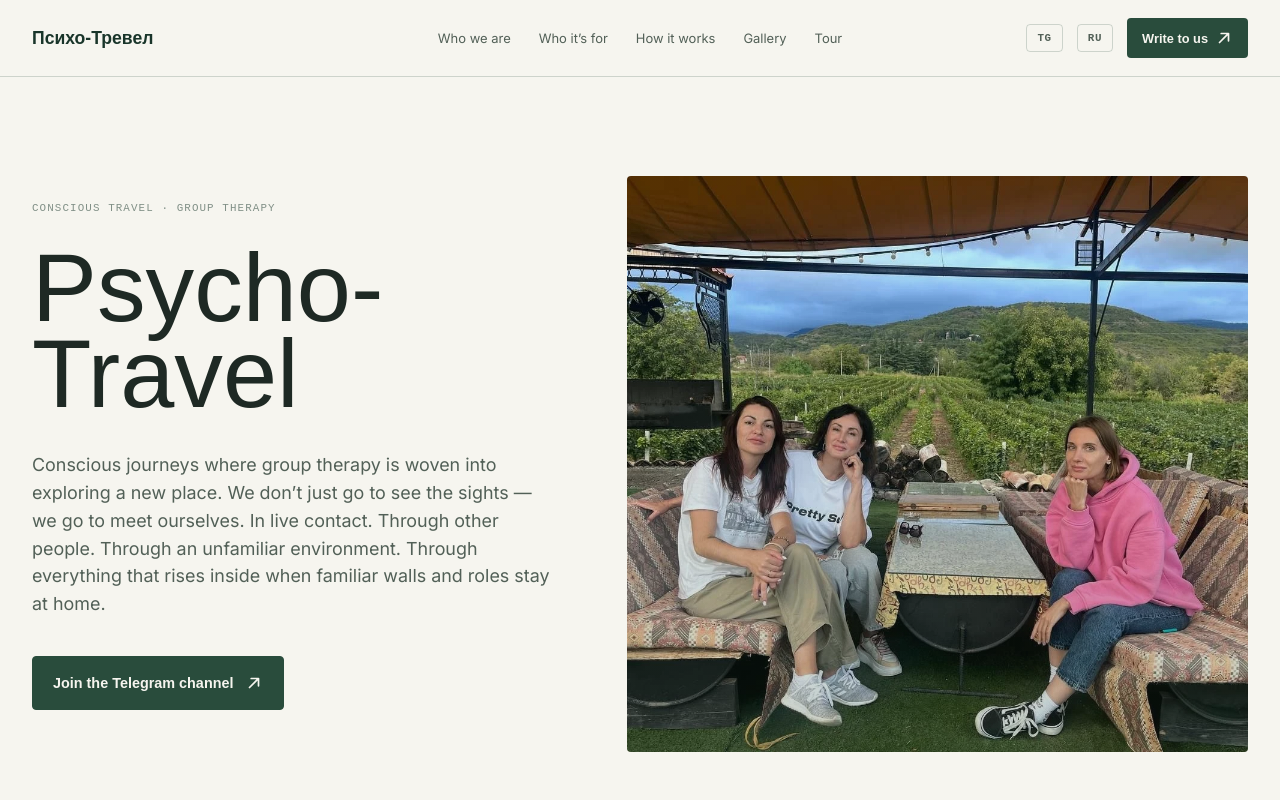
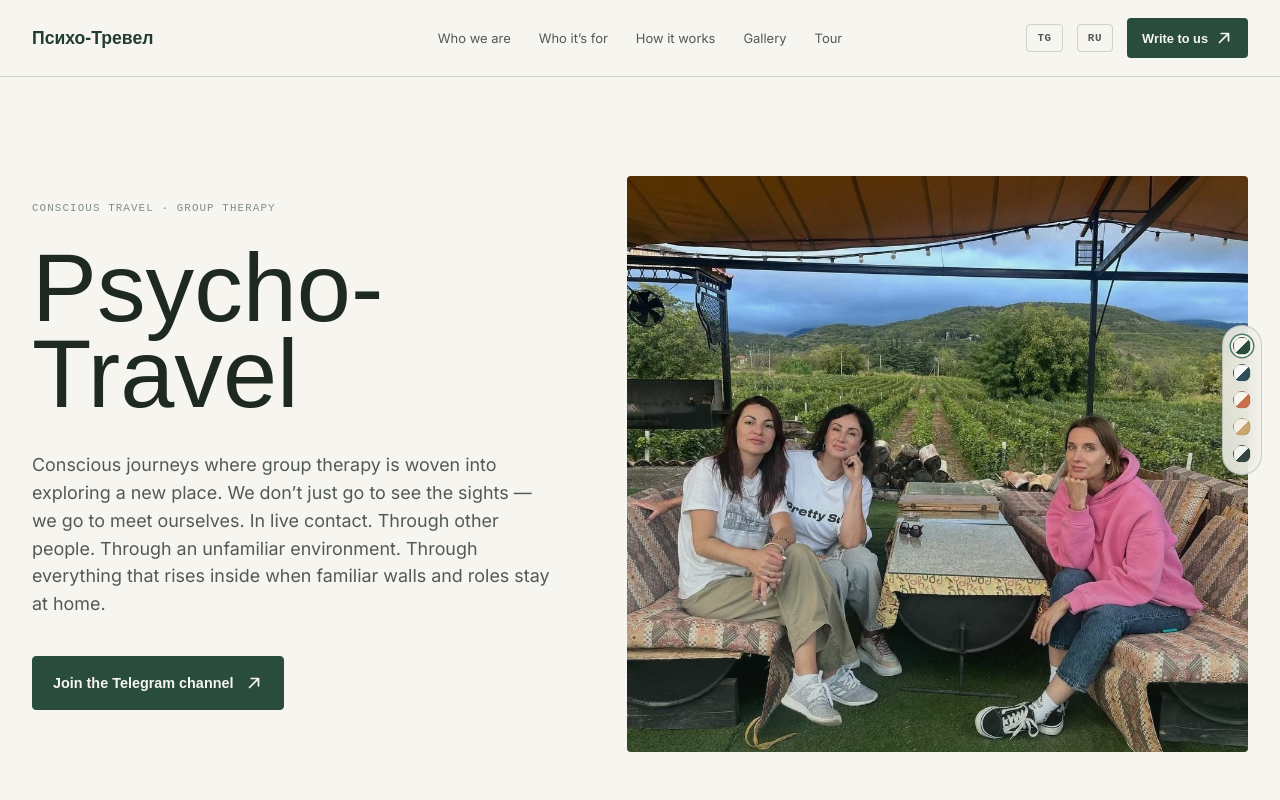
Before and after one commit to Nikzoom/project1.0, a React (Vite) app: page / in a window 1280 px wide. Shown: the top 800 px of the page. Built offline with nearby package versions, Linux system fonts and the light colour scheme.

Commit message:
palitr upd

```diff
--- a/src/App.css
+++ b/src/App.css
@@ -1,34 +1,77 @@
 :root {
+  /* Базовые цвета активной палитры (переопределяются через data-theme на <html>) */
   --bg: #f6f5ef;
   --surface: #eeede4;
-  --paper: #fbfaf6;
   --ink: #1e2924;
-  --ink-soft: #526057;
   --ink-muted: #819087;
   --accent: #294c3c;
-  --accent-deep: #19352a;
-  --accent-pale: #d7dfd5;
-  --line: rgba(41, 76, 60, .2);
-  --line-dark: rgba(246, 245, 239, .22);
+  --accent-bright: #4d7c64;
+
+  /* Производные считаются от базовых, поэтому в каждой палитре остаются в той же гамме */
+  --paper: color-mix(in srgb, var(--bg) 60%, #ffffff);
+  --ink-soft: color-mix(in srgb, var(--ink) 76%, var(--bg));
+  --accent-deep: color-mix(in srgb, var(--accent) 70%, #101614);
+  --accent-pale: color-mix(in srgb, var(--accent) 14%, var(--bg));
+  --on-dark: var(--bg);
+  --line: color-mix(in srgb, var(--accent) 20%, transparent);
+  --line-dark: color-mix(in srgb, var(--on-dark) 22%, transparent);
+
   --radius: 4px;
   --transition: cubic-bezier(.22, 1, .36, 1);
+}
+
+/* Палитры из palitra.txt */
+[data-theme='nordic'] {
+  --bg: #F5F7F8;
+  --surface: #E9EEF0;
+  --ink: #223033;
+  --ink-muted: #AAB9B6;
+  --accent: #2E4E5A;
+  --accent-bright: #78A6A8;
+}
+
+[data-theme='terracotta'] {
+  --bg: #F8F4EE;
+  --surface: #F1E7DB;
+  --ink: #2D2D2D;
+  --ink-muted: #A58D73;
+  --accent: #4B5B47;
+  --accent-bright: #C96F4A;
+}
+
+[data-theme='sand'] {
+  --bg: #F5EFE5;
+  --surface: #ECE4D6;
+  --ink: #2C2B28;
+  --ink-muted: #7A8A73;
+  --accent: #3F5648;
+  --accent-bright: #C9A66B;
+}
+
+[data-theme='stone'] {
+  --bg: #F2F2EE;
+  --surface: #E7E8E3;
+  --ink: #242826;
+  --ink-muted: #80857E;
+  --accent: #364540;
+  --accent-bright: #B89F7A;
 }
 
 * { box-sizing: border-box; }
 .wrap { width: min(100% - 64px, 1360px); margin: 0 auto; }
 .eyebrow { font-family: 'JetBrains Mono Variable', monospace; font-size: .68rem; line-height: 1.35; letter-spacing: .1em; text-transform: uppercase; color: var(--ink-muted); }
 
-header { position: fixed; z-index: 50; inset: 0 0 auto; background: rgba(246,245,239,.84); backdrop-filter: blur(14px); border-bottom: 1px solid var(--line); }
+header { position: fixed; z-index: 50; inset: 0 0 auto; background: color-mix(in srgb, var(--bg) 84%, transparent); backdrop-filter: blur(14px); border-bottom: 1px solid var(--line); }
 .nav { width: min(100% - 64px, 1360px); height: 76px; margin: auto; display: grid; grid-template-columns: 1fr auto 1fr; align-items: center; gap: 24px; }
 .brand { font-family: 'Inter Tight Variable', sans-serif; font-size: 1.1rem; font-weight: 600; color: var(--accent-deep); text-decoration: none; }
 .nav-links { display: flex; gap: 28px; align-items: center; }
 .nav-links a { color: var(--ink-soft); text-decoration: none; font-size: .81rem; transition: color .2s ease; }
-.nav-links a:hover, .nav-links a:focus-visible { color: var(--accent); }
+.nav-links a:hover, .nav-links a:focus-visible { color: var(--accent-bright); }
 .nav-tools { justify-self: end; display: flex; align-items: center; gap: 14px; }
 .share-tg { border: 1px solid var(--line); background: none; padding: 7px 10px; color: var(--ink-soft); font: 600 .68rem 'JetBrains Mono Variable', monospace; letter-spacing: .06em; cursor: pointer; border-radius: var(--radius); transition: color .2s ease, border-color .2s ease; }
-.share-tg:hover { color: var(--accent); border-color: var(--accent); }
+.share-tg:hover { color: var(--accent-bright); border-color: var(--accent-bright); }
 .lang-toggle { border: 1px solid var(--line); background: none; padding: 7px 10px; color: var(--ink-soft); font: 600 .68rem 'JetBrains Mono Variable', monospace; letter-spacing: .06em; cursor: pointer; border-radius: var(--radius); transition: color .2s ease, border-color .2s ease; }
-.lang-toggle:hover { color: var(--accent); border-color: var(--accent); }
+.lang-toggle:hover { color: var(--accent-bright); border-color: var(--accent-bright); }
 .nav-cta { display: inline-flex; align-items: center; gap: 7px; border: 0; padding: 11px 15px; background: var(--accent); color: var(--bg); font: 600 .8rem 'Inter Tight Variable', sans-serif; text-decoration: none; cursor: pointer; border-radius: var(--radius); transition: transform .2s var(--transition), background .2s ease; }
 .nav-cta:hover { transform: translateY(-2px); background: var(--accent-deep); }
 
@@ -43,10 +86,10 @@ header { position: fixed; z-index: 50; inset: 0 0 auto; background: rgba(246,245
 .btn-primary { display: inline-flex; align-items: center; justify-content: center; gap: 12px; min-height: 54px; padding: 15px 20px; border: 1px solid var(--accent); border-radius: var(--radius); background: var(--accent); color: var(--bg); font: 600 .9rem 'Inter Tight Variable', sans-serif; text-decoration: none; cursor: pointer; transition: transform .2s var(--transition), background .2s ease; }
 .btn-primary:hover { transform: translateY(-2px); background: var(--accent-deep); }
 .btn-primary:active, .nav-cta:active { transform: translateY(0); }
-.btn-secondary { display: inline-flex; align-items: center; gap: 12px; padding: 14px 20px; border: 1px solid rgba(246,245,239,.45); border-radius: var(--radius); background: none; color: var(--bg); font: 600 .88rem 'Inter Tight Variable', sans-serif; text-decoration: none; cursor: pointer; transition: border-color .2s ease, background .2s ease; }
-.btn-secondary:hover { border-color: var(--bg); background: rgba(246,245,239,.08); }
+.btn-secondary { display: inline-flex; align-items: center; gap: 12px; padding: 14px 20px; border: 1px solid color-mix(in srgb, var(--on-dark) 45%, transparent); border-radius: var(--radius); background: none; color: var(--on-dark); font: 600 .88rem 'Inter Tight Variable', sans-serif; text-decoration: none; cursor: pointer; transition: border-color .2s ease, background .2s ease; }
+.btn-secondary:hover { border-color: var(--on-dark); background: color-mix(in srgb, var(--on-dark) 8%, transparent); }
 .btn-primary:focus-visible, .btn-secondary:focus-visible, .nav-cta:focus-visible, a:focus-visible, button:focus-visible { outline: 2px solid var(--accent); outline-offset: 4px; }
-.promise-section .btn-secondary:focus-visible { outline-color: var(--bg); }
+.promise-section .btn-secondary:focus-visible { outline-color: var(--on-dark); }
 
 section { padding: 150px 0; }
 .section-head { display: grid; grid-template-columns: minmax(140px, .35fr) 1fr; gap: 24px; align-items: start; margin-bottom: 78px; }
@@ -59,7 +102,7 @@ section { padding: 150px 0; }
 .hero-content h1 { margin: 27px 0 35px; }
 .hero-content .body-lg { margin: 0 0 38px; }
 .hero-visual { position: relative; height: min(72dvh, 770px); min-height: 530px; overflow: hidden; background: var(--accent-pale); border-radius: var(--radius); }
-.hero-visual::after { content: ''; position: absolute; inset: 0; background: linear-gradient(180deg, rgba(25,53,42,.02), rgba(25,53,42,.23)); pointer-events: none; }
+.hero-visual::after { content: ''; position: absolute; inset: 0; background: linear-gradient(180deg, color-mix(in srgb, var(--accent-deep) 2%, transparent), color-mix(in srgb, var(--accent-deep) 23%, transparent)); pointer-events: none; }
 .hero-visual img { width: 100%; height: 100%; object-fit: cover; object-position: center; }
 
 .manifest { padding: 60px 0 0; }
@@ -70,18 +113,18 @@ section { padding: 150px 0; }
 .facils-grid { display: grid; grid-template-columns: repeat(3, 1fr); gap: clamp(28px, 4vw, 64px); align-items: start; }
 .facil-card { padding-top: 22px; border-top: 1px solid var(--line); }
 .facil-card h3 { margin: 0 0 7px; color: var(--accent-deep); font: 500 clamp(1.35rem, 1.9vw, 1.7rem)/1 'Inter Tight Variable', sans-serif; }
-.facil-city { display: block; margin-bottom: 12px; color: var(--accent); font: .68rem 'JetBrains Mono Variable', monospace; letter-spacing: .08em; text-transform: uppercase; }
+.facil-city { display: block; margin-bottom: 12px; color: var(--accent-bright); font: .68rem 'JetBrains Mono Variable', monospace; letter-spacing: .08em; text-transform: uppercase; }
 .facil-role { display: block; max-width: 40ch; color: var(--ink-muted); font-size: .85rem; line-height: 1.45; }
 .facil-card p { max-width: 46ch; margin: 19px 0 0; color: var(--ink-soft); font-size: .95rem; line-height: 1.6; }
 
-.promise-section { position: relative; background: var(--accent); color: var(--bg); overflow: hidden; }
-.promise-section::before { content: ''; position: absolute; width: 44vw; height: 44vw; max-width: 600px; max-height: 600px; right: -12vw; top: -20vw; border: 1px solid rgba(246,245,239,.17); border-radius: 50%; }
-.promise-section .section-head h2 { color: var(--bg); }
-.promise-section .eyebrow { color: rgba(246,245,239,.66); }
+.promise-section { position: relative; background: var(--accent); color: var(--on-dark); overflow: hidden; }
+.promise-section::before { content: ''; position: absolute; width: 44vw; height: 44vw; max-width: 600px; max-height: 600px; right: -12vw; top: -20vw; border: 1px solid color-mix(in srgb, var(--on-dark) 17%, transparent); border-radius: 50%; }
+.promise-section .section-head h2 { color: var(--on-dark); }
+.promise-section .eyebrow { color: color-mix(in srgb, var(--on-dark) 66%, transparent); }
 .promise-grid { display: grid; grid-template-columns: 1fr 1fr; gap: clamp(36px, 8vw, 140px); }
 .promise-column { display: flex; flex-direction: column; gap: 42px; align-items: flex-start; }
 .promise-column:first-child { padding-right: clamp(0px, 5vw, 80px); border-right: 1px solid var(--line-dark); }
-.promise-text { margin: 0; padding-top: 18px; border-top: 1px solid var(--line-dark); color: rgba(246,245,239,.82); font-size: 1.06rem; line-height: 1.65; }
+.promise-text { margin: 0; padding-top: 18px; border-top: 1px solid var(--line-dark); color: color-mix(in srgb, var(--on-dark) 82%, transparent); font-size: 1.06rem; line-height: 1.65; }
 
 .how-grid { display: grid; grid-template-columns: 1fr 1fr; gap: clamp(36px, 8vw, 140px); margin-bottom: 90px; }
 .how-grid .body-md { max-width: 58ch; margin: 0; font-size: 1.02rem; }
@@ -92,7 +135,7 @@ section { padding: 150px 0; }
 
 .journey-list { display: grid; grid-template-columns: repeat(2, 1fr); gap: 0 64px; list-style: none; margin: 0; padding: 0; }
 .journey-item { position: relative; min-height: 200px; padding: 24px 34px 32px 0; border-top: 1px solid var(--line); }
-.journey-item .num { display: block; font-family: 'JetBrains Mono Variable', monospace; font-size: .7rem; line-height: 1.4; letter-spacing: .04em; color: var(--accent); margin-bottom: 24px; }
+.journey-item .num { display: block; font-family: 'JetBrains Mono Variable', monospace; font-size: .7rem; line-height: 1.4; letter-spacing: .04em; color: var(--accent-bright); margin-bottom: 24px; }
 .journey-item p { max-width: 52ch; margin: 0; color: var(--ink-soft); font-size: .97rem; line-height: 1.6; }
 
 .gallery-grid { display: grid; grid-template-columns: repeat(2, 1fr); gap: clamp(20px, 3vw, 48px); align-items: start; }
@@ -102,21 +145,46 @@ section { padding: 150px 0; }
 .gallery-item:hover img { transform: scale(1.03); }
 .gallery-item figcaption { padding: 13px 14px; color: var(--ink-muted); font: .68rem 'JetBrains Mono Variable', monospace; letter-spacing: .08em; text-transform: uppercase; }
 
-.price-section { background: var(--accent-deep); color: var(--bg); }
-.price-section .eyebrow { color: rgba(246,245,239,.62); }
+.price-section { background: var(--accent-deep); color: var(--on-dark); }
+.price-section .eyebrow { color: color-mix(in srgb, var(--on-dark) 62%, transparent); }
 .price-grid { display: grid; grid-template-columns: 1.05fr .95fr; gap: clamp(40px, 9vw, 150px); align-items: end; }
-.price-main .display-lg { color: var(--bg); font-size: clamp(3.4rem, 7vw, 7.4rem); margin-top: 20px; }
-.price-note { max-width: 28ch; margin: 20px 0 0; color: rgba(246,245,239,.62); font-size: .95rem; font-variant-numeric: tabular-nums; }
+.price-main .display-lg { color: var(--on-dark); font-size: clamp(3.4rem, 7vw, 7.4rem); margin-top: 20px; }
+.price-note { max-width: 28ch; margin: 20px 0 0; color: color-mix(in srgb, var(--on-dark) 62%, transparent); font-size: .95rem; font-variant-numeric: tabular-nums; }
 .price-details { display: grid; justify-items: start; gap: 34px; }
-.price-details p { max-width: 44ch; margin: 0; color: rgba(246,245,239,.76); font-size: 1.04rem; line-height: 1.6; }
-.price-section .btn-primary { background: var(--bg); color: var(--accent-deep); border-color: var(--bg); }
-.price-section .btn-primary:hover { background: #d7dfd5; border-color: #d7dfd5; }
+.price-details p { max-width: 44ch; margin: 0; color: color-mix(in srgb, var(--on-dark) 76%, transparent); font-size: 1.04rem; line-height: 1.6; }
+.price-section .btn-primary { background: var(--on-dark); color: var(--accent-deep); border-color: var(--on-dark); }
+.price-section .btn-primary:hover { background: var(--accent-pale); border-color: var(--accent-pale); }
 
-footer { padding: 37px 0; background: var(--accent-deep); border-top: 1px solid var(--line-dark); color: rgba(246,245,239,.66); font-size: .82rem; }
+footer { padding: 37px 0; background: var(--accent-deep); border-top: 1px solid var(--line-dark); color: color-mix(in srgb, var(--on-dark) 66%, transparent); font-size: .82rem; }
 .footer-inner { display: flex; justify-content: space-between; align-items: center; gap: 16px; }
-footer a { color: var(--bg); text-decoration: none; }
+footer a { color: var(--on-dark); text-decoration: none; }
 footer a:hover { text-decoration: underline; }
 .mobile-sticky-cta { display: none; }
+
+/* Переключатель палитр — фиксированная панель сбоку */
+.theme-switcher { position: fixed; z-index: 70; right: 18px; top: 50%; transform: translateY(-50%); display: flex; flex-direction: column; gap: 9px; padding: 11px 10px; background: color-mix(in srgb, var(--bg) 84%, transparent); backdrop-filter: blur(14px); border: 1px solid var(--line); border-radius: 999px; }
+.theme-dot { position: relative; display: flex; align-items: center; border: 0; background: none; padding: 0; cursor: pointer; }
+.theme-dot .swatch { width: 18px; height: 18px; border-radius: 50%; border: 1px solid var(--line); transition: transform .2s var(--transition), box-shadow .2s ease; }
+.theme-dot:hover .swatch { transform: scale(1.18); }
+.theme-dot.active .swatch { box-shadow: 0 0 0 2px var(--bg), 0 0 0 3.5px var(--accent-bright); }
+.theme-dot .theme-name { position: absolute; right: calc(100% + 12px); top: 50%; transform: translateY(-50%) translateX(5px); white-space: nowrap; padding: 6px 9px; background: var(--paper); border: 1px solid var(--line); border-radius: var(--radius); color: var(--ink-soft); font: 600 .64rem 'JetBrains Mono Variable', monospace; letter-spacing: .06em; text-transform: uppercase; opacity: 0; pointer-events: none; transition: opacity .2s ease, transform .2s var(--transition); }
+.theme-dot:hover .theme-name, .theme-dot:focus-visible .theme-name { opacity: 1; transform: translateY(-50%) translateX(0); }
+
+/* Плавный переход цветов при смене палитры */
+body, header, footer, section,
+.brand, .nav-links a, .share-tg, .lang-toggle,
+.display-xl, .display-lg, .display-md, .body-lg, .body-md, .eyebrow,
+.facil-card, .facil-card h3, .facil-card p, .facil-role, .facil-city,
+.team-outro, .fact, .fact-value, .fact-label,
+.journey-item, .journey-item p, .journey-item .num,
+.gallery-item, .gallery-item figcaption, .hero-visual,
+.promise-text, .price-note, .price-details p,
+.mobile-sticky-cta, .mobile-sticky-cta .p, .mobile-sticky-cta .l,
+.theme-switcher {
+  transition: background-color .45s ease, color .45s ease, border-color .45s ease;
+}
+.btn-primary, .nav-cta { transition: transform .2s var(--transition), background-color .45s ease, border-color .45s ease; }
+.btn-secondary { transition: border-color .45s ease, background-color .45s ease; }
 
 @media (max-width: 1024px) {
   .nav-links { gap: 18px; }
@@ -152,10 +220,13 @@ footer a:hover { text-decoration: underline; }
   .price-main .display-lg { font-size: clamp(3rem, 16vw, 5.6rem); }
   .footer-inner { align-items: flex-start; flex-direction: column; }
   body { padding-bottom: 76px; }
-  .mobile-sticky-cta { position: fixed; z-index: 60; inset: auto 0 0; display: flex; justify-content: space-between; align-items: center; padding: 11px 20px; background: var(--paper); border-top: 1px solid var(--line); box-shadow: 0 -10px 32px rgba(25,53,42,.1); }
+  .mobile-sticky-cta { position: fixed; z-index: 60; inset: auto 0 0; display: flex; justify-content: space-between; align-items: center; padding: 11px 20px; background: var(--paper); border-top: 1px solid var(--line); box-shadow: 0 -10px 32px color-mix(in srgb, var(--accent-deep) 10%, transparent); }
   .mobile-sticky-cta .p { display: block; color: var(--accent-deep); font: 600 1rem/1.15 'Inter Tight Variable', sans-serif; }
   .mobile-sticky-cta .l { color: var(--ink-muted); font-size: .69rem; }
   .mobile-sticky-cta .btn-primary { min-height: 43px; padding: 10px 13px; font-size: .78rem; }
+  .theme-switcher { right: 10px; gap: 8px; padding: 9px 8px; }
+  .theme-dot .swatch { width: 15px; height: 15px; }
+  .theme-dot .theme-name { display: none; }
 }
 
 @media (prefers-reduced-motion: reduce) { *, *::before, *::after { scroll-behavior: auto !important; transition-duration: .01ms !important; } }
--- a/src/App.jsx
+++ b/src/App.jsx
@@ -2,6 +2,7 @@ import { useState } from 'react';
 import { ArrowUpRight, Plus } from '@phosphor-icons/react';
 import './App.css';
 import { ScrollReveal } from './components/ScrollReveal';
+import { ThemeSwitcher } from './components/ThemeSwitcher';
 
 const TG_LINK = 'https://t.me/+CzUHicyxoFowNmMy';
 
@@ -441,6 +442,8 @@ function App() {
           <span>{t.tour.cta}</span><Plus size={16} weight="bold" aria-hidden="true" />
         </a>
       </div>
+
+      <ThemeSwitcher />
     </>
   );
 }
--- /dev/null
+++ b/src/components/ThemeSwitcher.jsx
@@ -0,0 +1,57 @@
+import { useEffect, useState } from 'react';
+
+const STORAGE_KEY = 'psy-theme';
+
+// Палитры из palitra.txt + исходная («Хвоя»)
+const THEMES = [
+  { id: 'forest', name: 'Хвоя', swatch: ['#f6f5ef', '#294c3c'] },
+  { id: 'nordic', name: 'Nordic Blue', swatch: ['#F5F7F8', '#2E4E5A'] },
+  { id: 'terracotta', name: 'Terracotta', swatch: ['#F8F4EE', '#C96F4A'] },
+  { id: 'sand', name: 'Sand & Olive', swatch: ['#F5EFE5', '#C9A66B'] },
+  { id: 'stone', name: 'Stone Minimal', swatch: ['#F2F2EE', '#364540'] },
+];
+
+const getInitialTheme = () => {
+  try {
+    const saved = localStorage.getItem(STORAGE_KEY);
+    if (THEMES.some((theme) => theme.id === saved)) return saved;
+  } catch {
+    // localStorage может быть недоступен — просто берём палитру по умолчанию
+  }
+  return 'forest';
+};
+
+export function ThemeSwitcher() {
+  const [theme, setTheme] = useState(getInitialTheme);
+
+  useEffect(() => {
+    document.documentElement.dataset.theme = theme;
+    try {
+      localStorage.setItem(STORAGE_KEY, theme);
+    } catch {
+      // игнорируем — тема просто не сохранится между сессиями
+    }
+  }, [theme]);
+
+  return (
+    <div className="theme-switcher" role="group" aria-label="Палитра сайта">
+      {THEMES.map((item) => (
+        <button
+          key={item.id}
+          type="button"
+          className={`theme-dot${item.id === theme ? ' active' : ''}`}
+          onClick={() => setTheme(item.id)}
+          aria-label={`Палитра: ${item.name}`}
+          aria-pressed={item.id === theme}
+        >
+          <span
+            className="swatch"
+            style={{ background: `linear-gradient(135deg, ${item.swatch[0]} 50%, ${item.swatch[1]} 50%)` }}
+            aria-hidden="true"
+          />
+          <span className="theme-name" aria-hidden="true">{item.name}</span>
+        </button>
+      ))}
+    </div>
+  );
+}
--- a/src/index.css
+++ b/src/index.css
@@ -12,8 +12,8 @@ html {
 
 body {
   margin: 0;
-  background: #f6f5ef;
-  color: #1A1A1A;
+  background: var(--bg);
+  color: var(--ink);
   font-family: 'Inter Variable', 'Inter', system-ui, sans-serif;
   font-weight: 400;
   line-height: 1.6;
@@ -24,7 +24,7 @@ h1, h2, h3, h4 {
   font-family: 'Inter Tight Variable', 'Inter Tight', system-ui, sans-serif;
   font-weight: 500;
   margin: 0;
-  color: #1A1A1A;
+  color: var(--ink);
   letter-spacing: 0;
 }
 
```
Also changed, not shown: index.html (+7 -0 lines), palitra.txt (added).
